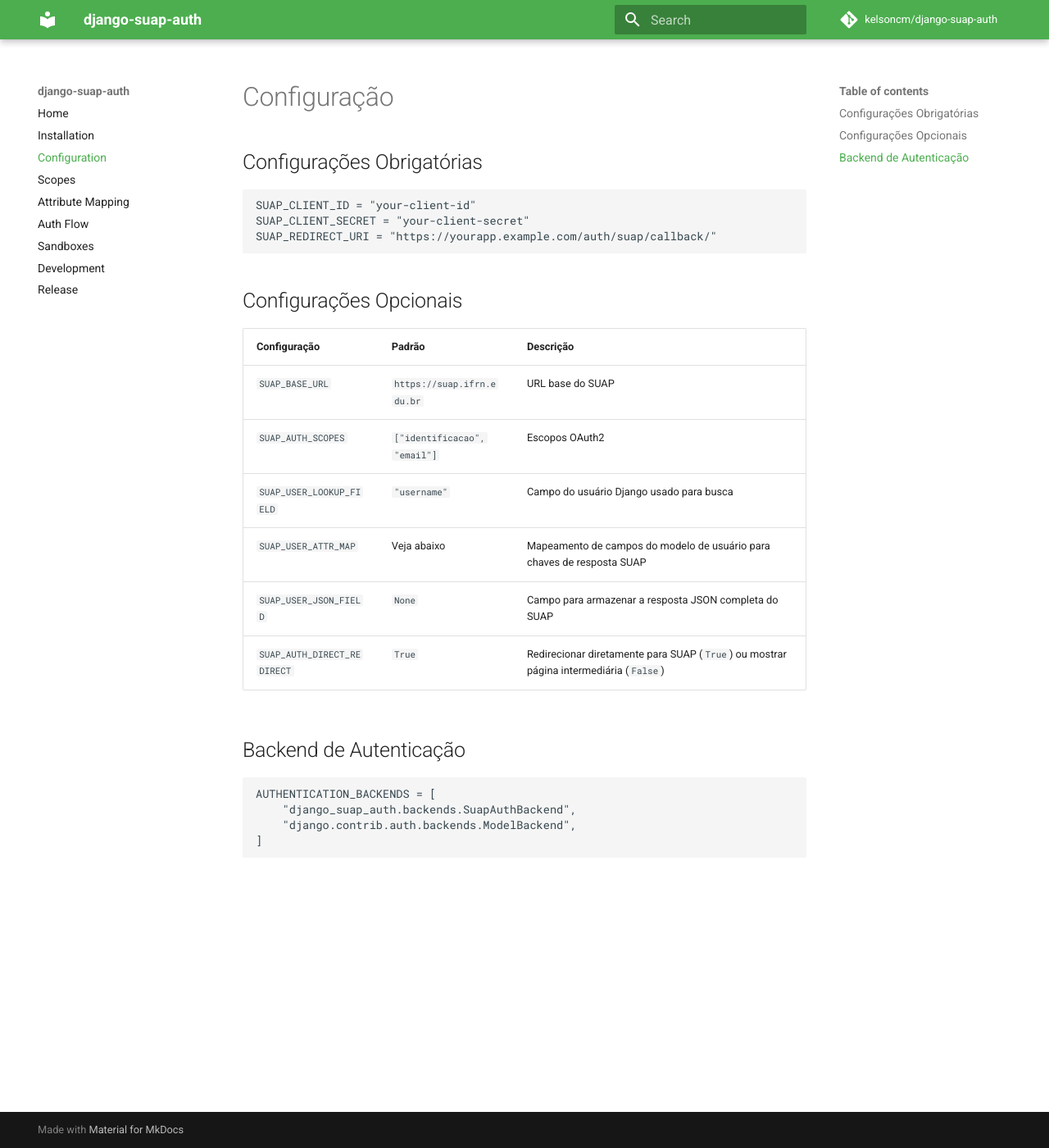
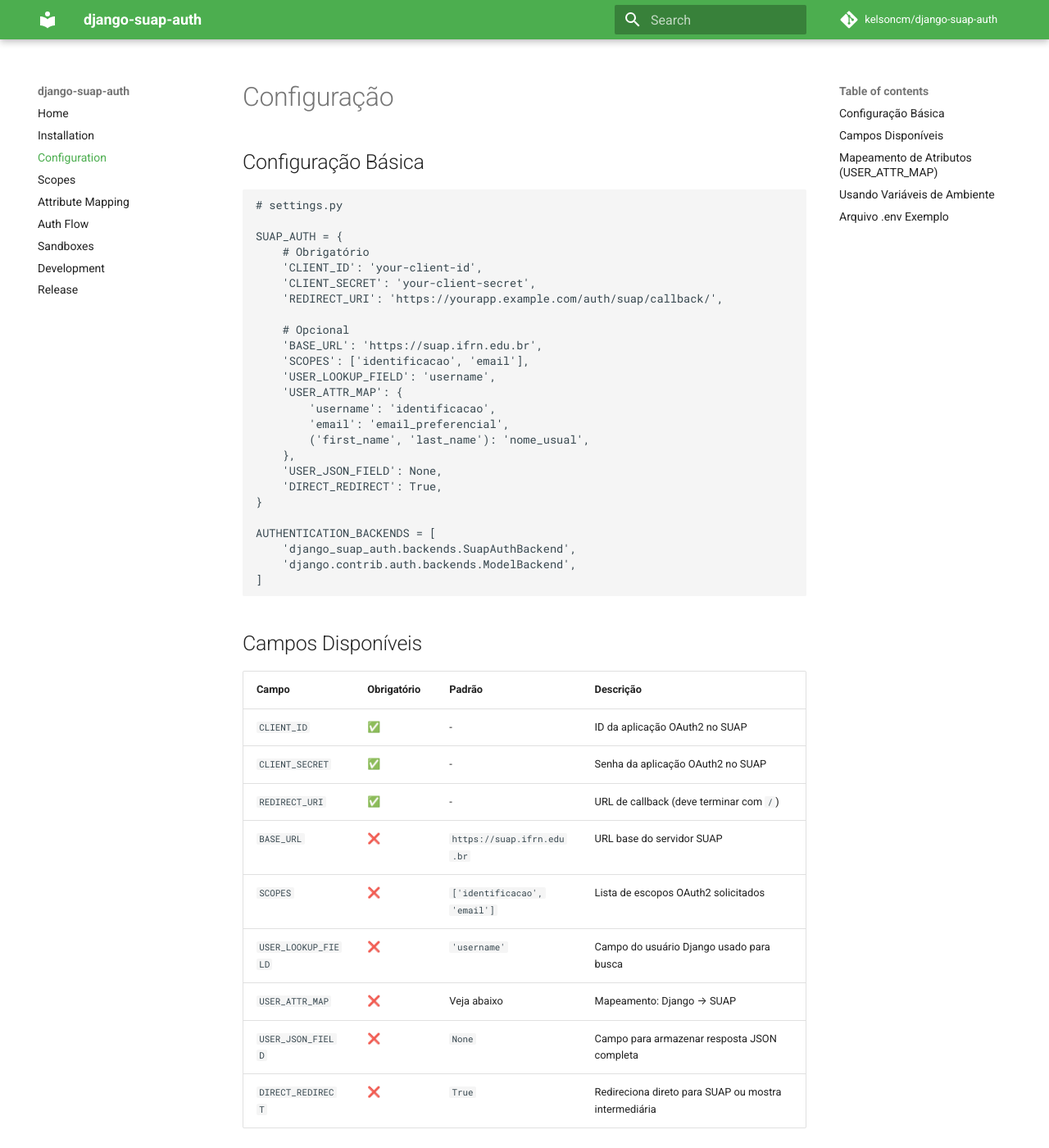
Before and after one commit to kelsoncm/django-suap-auth, an MkDocs documentation site: the page built from docs/configuration.md, in a window 1280 px wide and 1400 px high. Shown: the whole window at 82% size. Built offline with MkDocs 1.6.1 and Material for MkDocs 9.7.7, drawn with Linux system fonts in a browser that asks for light colours; comment, search, counter and statistics services are not loaded; some of the changed text lies outside the part shown.

Commit message:
refactor: Uniformizar configuracoes em SUAP_AUTH dictionary Consolidou todas as configuracoes SUAP em um unico dicionario SUAP_AUTH. Alteracoes principais: - SUAP_CLIENT_ID -> SUAP_AUTH[CLIENT_ID] - SUAP_CLIENT_SECRET -> SUAP_AUTH[CLIENT_SECRET] - SUAP_REDIRECT_URI -> SUAP_AUTH[REDIRECT_URI] - SUAP_AUTH_SCOPES -> SUAP_AUTH[SCOPES] - SUAP_USER_LOOKUP_FIELD -> SUAP_AUTH[USER_LOOKUP_FIELD] - SUAP_USER_ATTR_MAP -> SUAP_AUTH[USER_ATTR_MAP] - SUAP_USER_JSON_FIELD -> SUAP_AUTH[USER_JSON_FIELD] - SUAP_AUTH_DIRECT_REDIRECT -> SUAP_AUTH[DIRECT_REDIRECT] - SUAP_BASE_URL -> SUAP_AUTH[BASE_URL] Arquivos modificados: - Documentacao (docs/configuration.md) - Testes (tests/settings.py, tests/test_backends.py, tests/test_views.py) - Implementacao (django_suap_auth/utils.py, django_suap_auth/views.py) - Sandboxes (config/settings.py, home/views.py, test_suap_config.py, watch_logs.py) - Variaveis de ambiente (.env files) Beneficios: - Configuracao mais organizada e facil de manter - Menos poluicao no namespace de settings - Estrutura consistente e profissional - Melhor suporte a versionamento

````diff
--- a/docs/configuration.md
+++ b/docs/configuration.md
@@ -1,29 +1,89 @@
 # Configuração
 
-## Configurações Obrigatórias
+## Configuração Básica
 
 ```python
-SUAP_CLIENT_ID = "your-client-id"
-SUAP_CLIENT_SECRET = "your-client-secret"
-SUAP_REDIRECT_URI = "https://yourapp.example.com/auth/suap/callback/"
+# settings.py
+
+SUAP_AUTH = {
+    # Obrigatório
+    'CLIENT_ID': 'your-client-id',
+    'CLIENT_SECRET': 'your-client-secret',
+    'REDIRECT_URI': 'https://yourapp.example.com/auth/suap/callback/',
+
+    # Opcional
+    'BASE_URL': 'https://suap.ifrn.edu.br',
+    'SCOPES': ['identificacao', 'email'],
+    'USER_LOOKUP_FIELD': 'username',
+    'USER_ATTR_MAP': {
+        'username': 'identificacao',
+        'email': 'email_preferencial',
+        ('first_name', 'last_name'): 'nome_usual',
+    },
+    'USER_JSON_FIELD': None,
+    'DIRECT_REDIRECT': True,
+}
+
+AUTHENTICATION_BACKENDS = [
+    'django_suap_auth.backends.SuapAuthBackend',
+    'django.contrib.auth.backends.ModelBackend',
+]
 ```
 
-## Configurações Opcionais
+## Campos Disponíveis
 
-| Configuração                 | Padrão                       | Descrição                                                                             |
-|------------------------------|------------------------------|---------------------------------------------------------------------------------------|
-| `SUAP_BASE_URL`              | `https://suap.ifrn.edu.br`   | URL base do SUAP                                                                      |
-| `SUAP_AUTH_SCOPES`           | `["identificacao", "email"]` | Escopos OAuth2                                                                        |
-| `SUAP_USER_LOOKUP_FIELD`     | `"username"`                 | Campo do usuário Django usado para busca                                              |
-| `SUAP_USER_ATTR_MAP`         | Veja abaixo                  | Mapeamento de campos do modelo de usuário para chaves de resposta SUAP                |
-| `SUAP_USER_JSON_FIELD`       | `None`                       | Campo para armazenar a resposta JSON completa do SUAP                                 |
-| `SUAP_AUTH_DIRECT_REDIRECT`  | `True`                       | Redirecionar diretamente para SUAP (`True`) ou mostrar página intermediária (`False`) |
+| Campo | Obrigatório | Padrão | Descrição |
+|-------|------------|--------|-----------|
+| `CLIENT_ID` | ✅ | - | ID da aplicação OAuth2 no SUAP |
+| `CLIENT_SECRET` | ✅ | - | Senha da aplicação OAuth2 no SUAP |
+| `REDIRECT_URI` | ✅ | - | URL de callback (deve terminar com `/`) |
+| `BASE_URL` | ❌ | `https://suap.ifrn.edu.br` | URL base do servidor SUAP |
+| `SCOPES` | ❌ | `['identificacao', 'email']` | Lista de escopos OAuth2 solicitados |
+| `USER_LOOKUP_FIELD` | ❌ | `'username'` | Campo do usuário Django usado para busca |
+| `USER_ATTR_MAP` | ❌ | Veja abaixo | Mapeamento: Django → SUAP |
+| `USER_JSON_FIELD` | ❌ | `None` | Campo para armazenar resposta JSON completa |
+| `DIRECT_REDIRECT` | ❌ | `True` | Redireciona direto para SUAP ou mostra intermediária |
 
-## Backend de Autenticação
+## Mapeamento de Atributos (USER_ATTR_MAP)
+
+O dicionário `USER_ATTR_MAP` mapeia campos do modelo User do Django para chaves na resposta do SUAP:
 
 ```python
-AUTHENTICATION_BACKENDS = [
-    "django_suap_auth.backends.SuapAuthBackend",
-    "django.contrib.auth.backends.ModelBackend",
-]
+SUAP_AUTH = {
+    # ...
+    'USER_ATTR_MAP': {
+        'username': 'identificacao',           # Campo simples
+        'email': 'email_preferencial',
+        'first_name': 'primeiro_nome',
+        'last_name': 'ultimo_nome',
+        ('first_name', 'last_name'): 'nome_usual',  # Múltiplos campos
+    },
+}
 ```
+
+## Usando Variáveis de Ambiente
+
+```python
+import os
+from pathlib import Path
+
+SUAP_AUTH = {
+    'CLIENT_ID': os.getenv('SUAP_CLIENT_ID'),
+    'CLIENT_SECRET': os.getenv('SUAP_CLIENT_SECRET'),
+    'REDIRECT_URI': os.getenv('SUAP_REDIRECT_URI'),
+    'BASE_URL': os.getenv('SUAP_BASE_URL', 'https://suap.ifrn.edu.br'),
+    'SCOPES': os.getenv('SUAP_SCOPES', 'identificacao,email').split(','),
+    'DIRECT_REDIRECT': os.getenv('SUAP_DIRECT_REDIRECT', 'True') == 'True',
+}
+```
+
+## Arquivo .env Exemplo
+
+```env
+SUAP_CLIENT_ID=your-client-id
+SUAP_CLIENT_SECRET=your-client-secret
+SUAP_REDIRECT_URI=http://localhost:8000/auth/suap/callback/
+SUAP_BASE_URL=https://suap.ifrn.edu.br
+SUAP_SCOPES=identificacao,email
+SUAP_DIRECT_REDIRECT=False
+```
````
Also changed, not shown: 13 other files.
